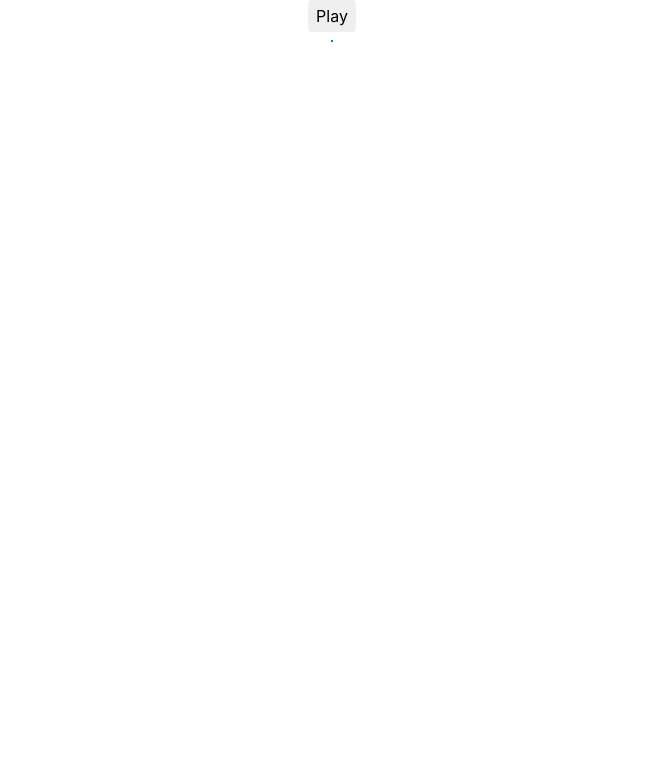
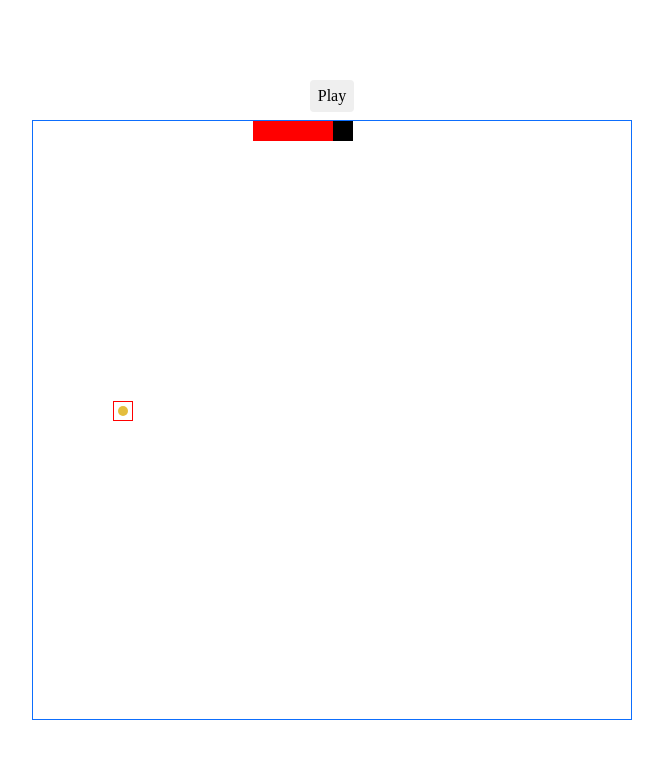
Before and after one commit to narenMagarZ/snake_game, a React (Create React App) app: page / in a window 1280 px wide. Shown: the top 758 px of the page, without its empty margins (308-971 px from the left). Built offline with nearby package versions, Linux system fonts and the light colour scheme.

Commit message:
added style for snake, snake-block, playground

```diff
--- a/src/index.css
+++ b/src/index.css
@@ -1,13 +1,82 @@
 body {
   margin: 0;
-  font-family: -apple-system, BlinkMacSystemFont, 'Segoe UI', 'Roboto', 'Oxygen',
-    'Ubuntu', 'Cantarell', 'Fira Sans', 'Droid Sans', 'Helvetica Neue',
-    sans-serif;
   -webkit-font-smoothing: antialiased;
   -moz-osx-font-smoothing: grayscale;
+  position: relative;
+  height: 100%;
 }
 
-code {
-  font-family: source-code-pro, Menlo, Monaco, Consolas, 'Courier New',
-    monospace;
+
+html{
+  font-family: cursive;
+  height: 100%;
 }
+input,button{
+  font-family: cursive;
+  outline: none;
+}
+
+.home{
+  position: fixed;
+  width: 100%;
+  height: 100%;
+}
+.playground{
+  width: 600px;
+  height: 600px;
+}
+.snake-block{
+  position: absolute;
+  left: 0;
+  top: 0;
+  height: 20px;
+  width: 20px;
+  background-color: #ff0000;
+  transition: 0.1s;
+}
+.snake{
+  position: relative;
+  width: fit-content;
+}
+
+
+.snake-block:last-child{
+  background-color: #000000;
+}
+
+.snake-food{
+  border-radius: 50%;
+  padding: 5px;
+  background-color: #e4bd3d;
+}
+.snake-food-wrapper{
+  position:fixed;
+  height: 20px;
+  width: 20px;
+  border: 1px solid red;
+  display: flex;
+  align-items: center;
+  justify-content: center;
+}
+@media screen and (max-width:768px) {
+    .playground{
+      width: 400px;
+      height: 400px;
+    }
+}
+@media screen and (max-width:450px) {
+    .playground{
+      width:300px;
+      height: 300px;
+    }
+}
+@media screen and (max-width:300px){
+  .playground{
+    width: 200px;
+  }
+}
+@media screen and (max-width:220px){
+  .playground{
+    width: 100%;
+  }
+}
```
